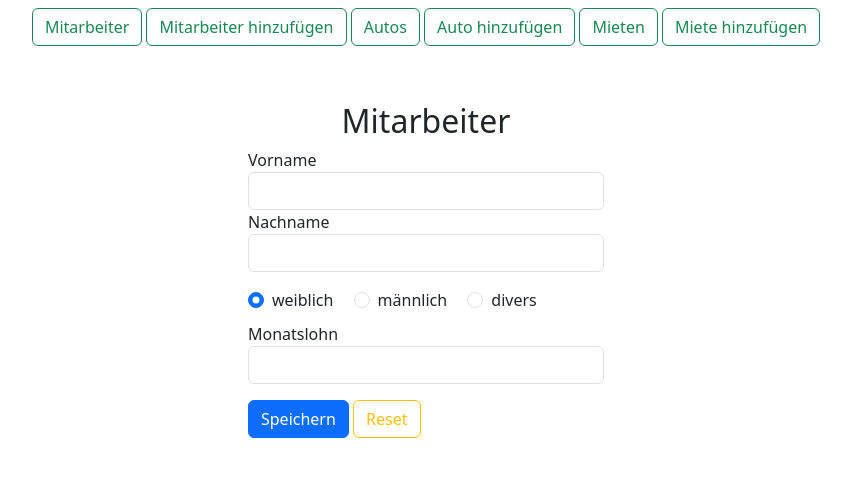
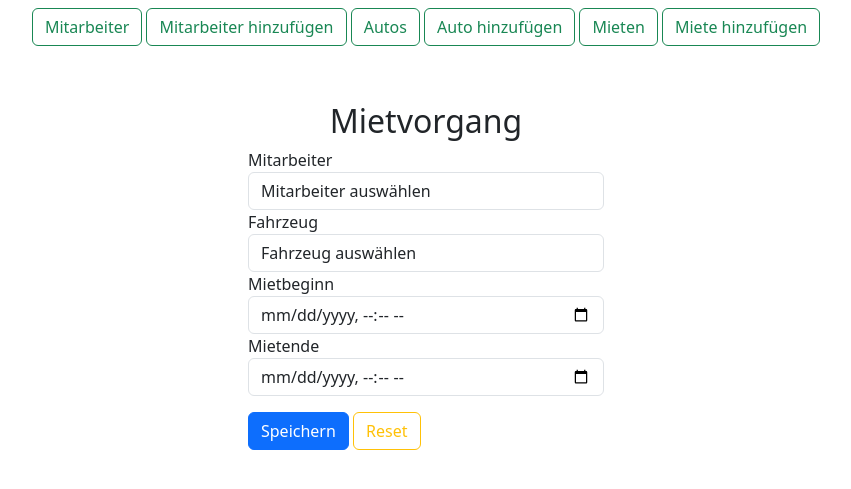
Before and after one commit to 23b00t/company, a PHP site: template views/rental/form.php in a window 1280 px wide. Shown: the top 489 px of the page, without its empty margins (214-1065 px from the left). Run offline with PHP 8.4, Linux system fonts and the light colour scheme; the template is opened without the code that fills it: most values are stand-ins (such as "Sample title", 1, 10 or a date in 2020).

Commit message:
added views and getters

```diff
--- a/classes/ShowTableController.php
+++ b/classes/ShowTableController.php
@@ -40,7 +40,9 @@ class ShowTableController implements IController
             return [ 'cars' => $cars ];
         } elseif ($this->area === 'rental') {
             $rentals = (new Rental())->getAllAsObjects();
-            return [ 'rentals' => $rentals ];
+            $cars = (new Car())->getAllAsObjects();
+            $employees = (new Employee())->getAllAsObjects();
+            return [ 'rentals' => $rentals, 'cars' => $cars, 'employees' => $employees ];
         }
     }
 
--- a/views/rental/form.php
+++ b/views/rental/form.php
@@ -1,22 +1,12 @@
 <?php
 /**
- * @var $employee
+ * @var $rental
+ * @var $employees
+ * @var $cars
  * @var $action
  */
 
-// Check if $employee is set with an Employee (edit route)
-$employeeExists = isset($employee) && $employee instanceof Employee;
-
-// If Employee exists, check its gender (for radiobuttons); else preselect female
-if ($employeeExists) {
-    $genderW = preg_match('/^w.*/', $employee->getGender()) ? 'checked' : '';
-    $genderM = preg_match('/^m.*/', $employee->getGender()) ? 'checked' : '';
-    $genderD = preg_match('/^d.*/', $employee->getGender()) ? 'checked' : '';
-} else {
-    $genderW = 'checked';
-    $genderM = '';
-    $genderD = '';
-}
+$rentalExists = isset($rental) && $rental instanceof Rental;
 ?>
 
 <!DOCTYPE html>
@@ -24,7 +14,7 @@ if ($employeeExists) {
   <head>
     <meta charset="UTF-8">
     <meta name="viewport" content="width=device-width, initial-scale=1">
-    <title>Mitarbeiterformular</title>
+    <title>Rental Formular</title>
     <link href='https://cdn.jsdelivr.net/npm/bootstrap@5.3.3/dist/css/bootstrap.min.css' rel='stylesheet'
       integrity='sha384-QWTKZyjpPEjISv5WaRU9OFeRpok6YctnYmDr5pNlyT2bRjXh0JMhjY6hW+ALEwIH' crossorigin='anonymous'>
   </head>
@@ -35,60 +25,61 @@ if ($employeeExists) {
     <div class="container">
       <div class="row justify-content-center">
         <div class="col-md-4">
-          <h2 class="text-center mt-5">Mitarbeiter</h2>
-          <!-- POST to index.php -->
+          <h2 class="text-center mt-5">Mietvorgang</h2>
           <form action="index.php" method="POST">
-            <!-- Name and first name  -->
+            <!-- Employee Dropdown -->
             <div class="form-group">
-              <label for="firstName">Vorname</label>
-              <input type="text" class="form-control" id="firstName" name="firstName" required
-                value="<?= $employeeExists ? $employee->getFirstName() : ''; ?>">
-            </div>
-            <div class="form-group">
-              <label for="lastName">Nachname</label>
-              <input type="text" class="form-control" id="lastName" name="lastName" required
-                value="<?= $employeeExists ? $employee->getLastName() : ''; ?>">
+              <label for="employeeId">Mitarbeiter</label>
+              <select class="form-control" id="employeeId" name="employeeId" required>
+                <option value="" disabled <?= !$rentalExists ? 'selected' : ''; ?>>Mitarbeiter auswählen</option>
+                <?php foreach ($employees as $employee) : ?>
+                  <option value="<?= $employee->getId(); ?>"
+                    <?= $rentalExists && $rental->getEmployeeId() == $employee->getId() ? 'selected' : ''; ?>>
+                    <?= $employee->getLastName() . ', ' . $employee->getFirstName(); ?>
+                  </option>
+                <?php endforeach; ?>
+              </select>
             </div>
 
-            <!-- Gender checkboxes -->
-            <div class="mb-2 mt-3">
-              <div class="form-check form-check-inline">
-                <input class="form-check-input" type="radio" name="gender" id="inlineRadio1" value="w"
-                  <?= $genderW; ?>>
-                <label class="form-check-label" for="inlineRadio1">weiblich</label>
-              </div>
-              <div class="form-check form-check-inline">
-                <input class="form-check-input" type="radio" name="gender" id="inlineRadio2" value="m"
-                  <?= $genderM; ?>>
-                <label class="form-check-label" for="inlineRadio2">männlich</label>
-              </div>
-              <div class="form-check form-check-inline">
-                <input class="form-check-input" type="radio" name="gender" id="inlineRadio3" value="d"
-                  <?= $genderD; ?>>
-                <label class="form-check-label" for="inlineRadio3">divers</label>
-              </div>
+            <!-- Car Dropdown -->
+            <div class="form-group">
+              <label for="carId">Fahrzeug</label>
+              <select class="form-control" id="carId" name="carId" required>
+                <option value="" disabled <?= !$rentalExists ? 'selected' : ''; ?>>Fahrzeug auswählen</option>
+                <?php foreach ($cars as $car) : ?>
+                  <option value="<?= $car->getId(); ?>"
+                    <?= $rentalExists && $rental->getCarId() == $car->getId() ? 'selected' : ''; ?>>
+                    <?= $car->getLicensePlate(); ?>
+                  </option>
+                <?php endforeach; ?>
+              </select>
             </div>
 
-            <!-- Salary -->
+            <!-- Rental From -->
             <div class="form-group">
-              <label for="salary">Monatslohn</label>
-              <input type="number" step="0.01" class="form-control" id="salary" name="salary" required
-                value="<?= $employeeExists ? $employee->getSalary() : ''; ?>">
+              <label for="rentalFrom">Mietbeginn</label>
+              <input type="datetime-local" class="form-control" id="rentalFrom" name="rentalFrom" required
+                value="<?= $rentalExists ? $rental->getRentalFrom() : ''; ?>">
+            </div>
+
+            <!-- Rental To -->
+            <div class="form-group">
+              <label for="rentalTo">Mietende</label>
+              <input type="datetime-local" class="form-control" id="rentalTo" name="rentalTo" required
+                value="<?= $rentalExists ? $rental->getRentalTo() : ''; ?>">
             </div>
 
             <!-- Set area in hidden field -->
-            <input type="hidden" name="area" value="employee">
+            <input type="hidden" name="area" value="rental">
 
             <!-- Set action in hidden field -->
             <input type="hidden" name="action" value="<?= $action; ?>">
 
             <!-- Set id in hidden field -->
-            <input type="hidden" name="id" value="<?= $employeeExists ? $employee->getId() : ''; ?>"
+            <input type="hidden" name="id" value="<?= $rentalExists ? $rental->getId() : ''; ?>">
 
             <div class="form-group">
-              <!-- Submit button -->
               <button type="submit" class="btn btn-primary btn-block mt-3">Speichern</button>
-              <!-- Reset button -->
               <button type="reset" class="btn btn-outline-warning btn-block mt-3">Reset</button>
             </div>
           </form>
```
Also changed, not shown: classes/Rental.php (+30 -6 lines), views/rental/table.php (+19 -13 lines).
